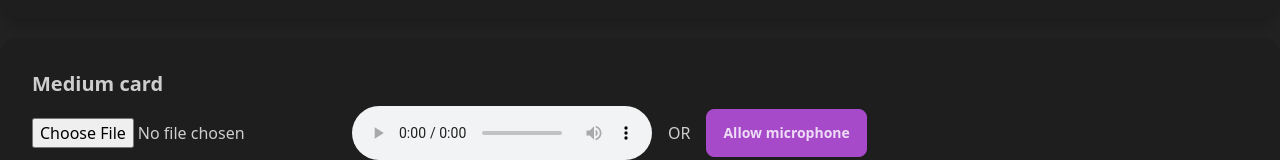
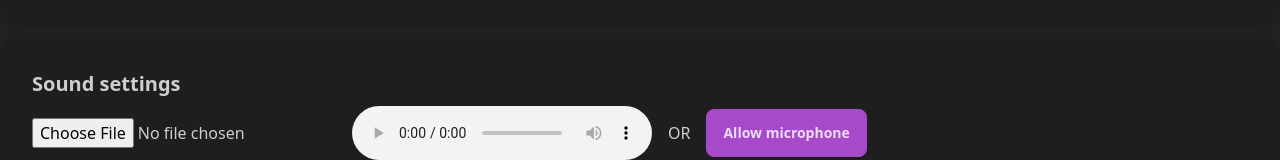
Before and after one commit to guillaume-gomez/symphony-of-images, a React (Vite) app: page / in a window 1280 px wide. Shown: the part 488-648 px from the top of the page. Built offline with nearby package versions, Linux system fonts and the light colour scheme.

Commit message:
update design

```diff
--- a/src/App.tsx
+++ b/src/App.tsx
@@ -67,7 +67,7 @@ function App() {
       </Card>
       <AppContextProvider>
         <div className="flex flex-col gap-5">
-          <Card title="Medium card">
+          <Card title="Sound settings">
             <div>
               <div className="flex flex-row items-center gap-4">
                 <Mp3Player />
```
